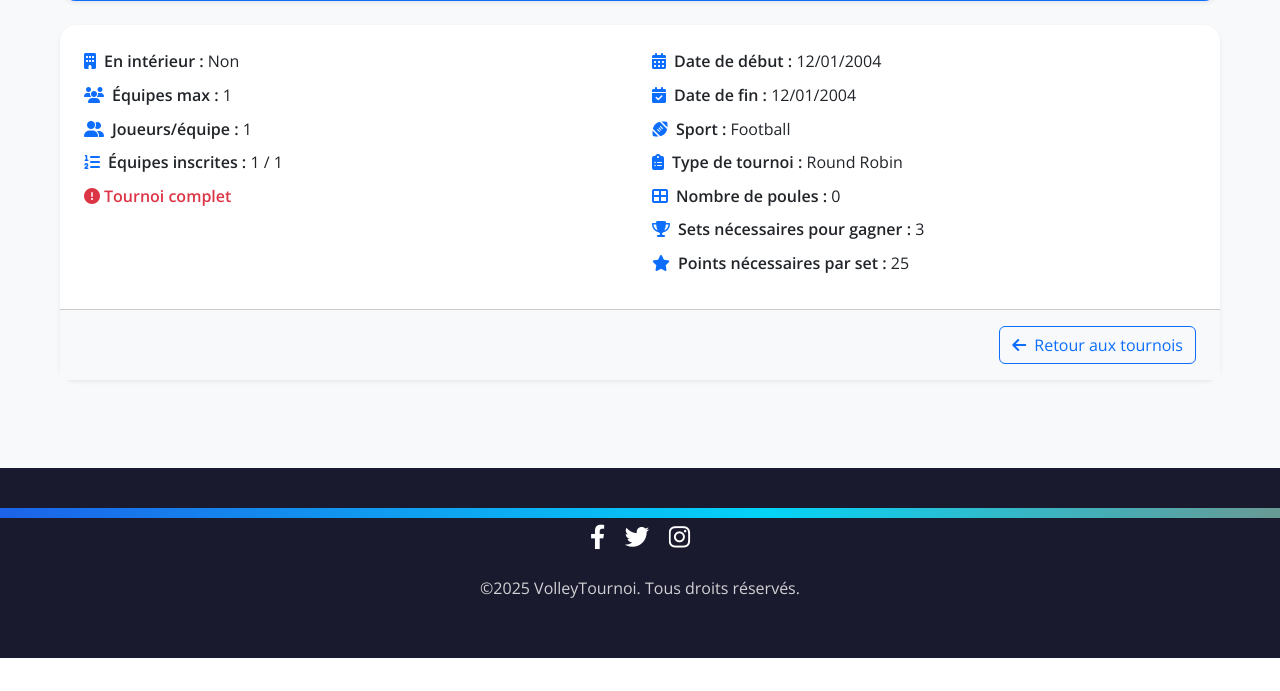
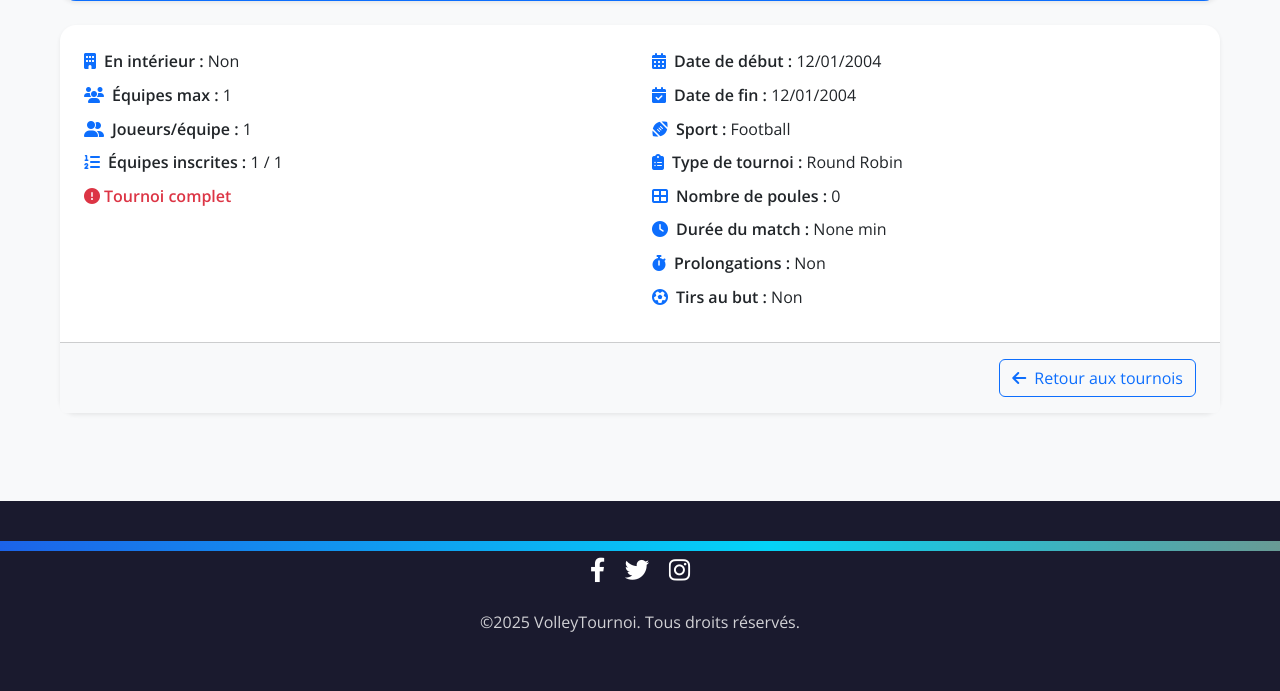
Before and after one commit to LouisAyzac/TournamentMaker, a Django app: page /TournamentMaker/tournament/1/ in a window 1280 px wide. Shown: the part 632-1323 px from the top of the page. Before the commit the page ends 1290 px from the top, so only its background shows below. Run offline with Django 5.2, Linux system fonts and the light colour scheme; data comes from the database, SQL or seed files in the repository; both versions use the stored data as it was after the commit.

Commit message:
jeudi 11/06

```diff
--- a/TournoiApp/TournamentMaker/templates/tournament_detail.html
+++ b/TournoiApp/TournamentMaker/templates/tournament_detail.html
@@ -34,8 +34,20 @@
           {% if tournoi.type_tournament == 'RR' %}
           <p class="mb-2"><i class="fas fa-th-large text-primary me-2"></i><strong>Nombre de poules :</strong> {{ tournoi.number_of_pools }}</p>
           {% endif %}
-          <p class="mb-2"><i class="fas fa-trophy text-primary me-2"></i><strong>Sets nécessaires pour gagner :</strong> {{ tournoi.nb_sets_to_win }}</p>
-          <p class="mb-2"><i class="fas fa-star text-primary me-2"></i><strong>Points nécessaires par set :</strong> {{ tournoi.points_per_set }}</p>
+          {# 🎯 Affichage conditionnel selon le sport #}
+          {% if tournoi.sport == 'volleyball' %}
+            <p class="mb-2"><i class="fas fa-trophy text-primary me-2"></i><strong>Sets pour gagner :</strong> {{ tournoi.nb_sets_to_win }}</p>
+            <p class="mb-2"><i class="fas fa-star text-primary me-2"></i><strong>Points par set :</strong> {{ tournoi.points_per_set }}</p>
+          {% elif tournoi.sport == 'football' %}
+            <p class="mb-2"><i class="fas fa-clock text-primary me-2"></i><strong>Durée du match :</strong> {{ tournoi.match_duration }} min</p>
+            <p class="mb-2"><i class="fas fa-stopwatch text-primary me-2"></i><strong>Prolongations :</strong> {{ tournoi.extra_time|yesno:"Oui,Non" }}</p>
+            <p class="mb-2"><i class="fas fa-futbol text-primary me-2"></i><strong>Tirs au but :</strong> {{ tournoi.penalty_shootout|yesno:"Oui,Non" }}</p>
+          {% elif tournoi.sport == 'basketball' %}
+            <p class="mb-2"><i class="fas fa-basketball-ball text-primary me-2"></i><strong>Durée d'un Quarts temps :</strong> {{ tournoi.quarter_duration }} min</p>
+            <p class="mb-2"><i class="fas fa-star text-primary me-2"></i><strong>Nombre de quarts temps :</strong> {{ tournoi.number_of_quarters }}</p>
+          {% elif tournoi.sport == 'rugby' %}
+            <p class="mb-2"><i class="fas fa-star text-primary me-2"></i><strong>Durée de la mi-temps :</strong> {{ tournoi.half_time_duration }} min</p>
+          {% endif %}
         </div>
       </div>
     </div>
```
Also changed, not shown: TournoiApp/TournamentMaker/templates/dashboard.html (+9 -0 lines), TournoiApp/db.sqlite3.
